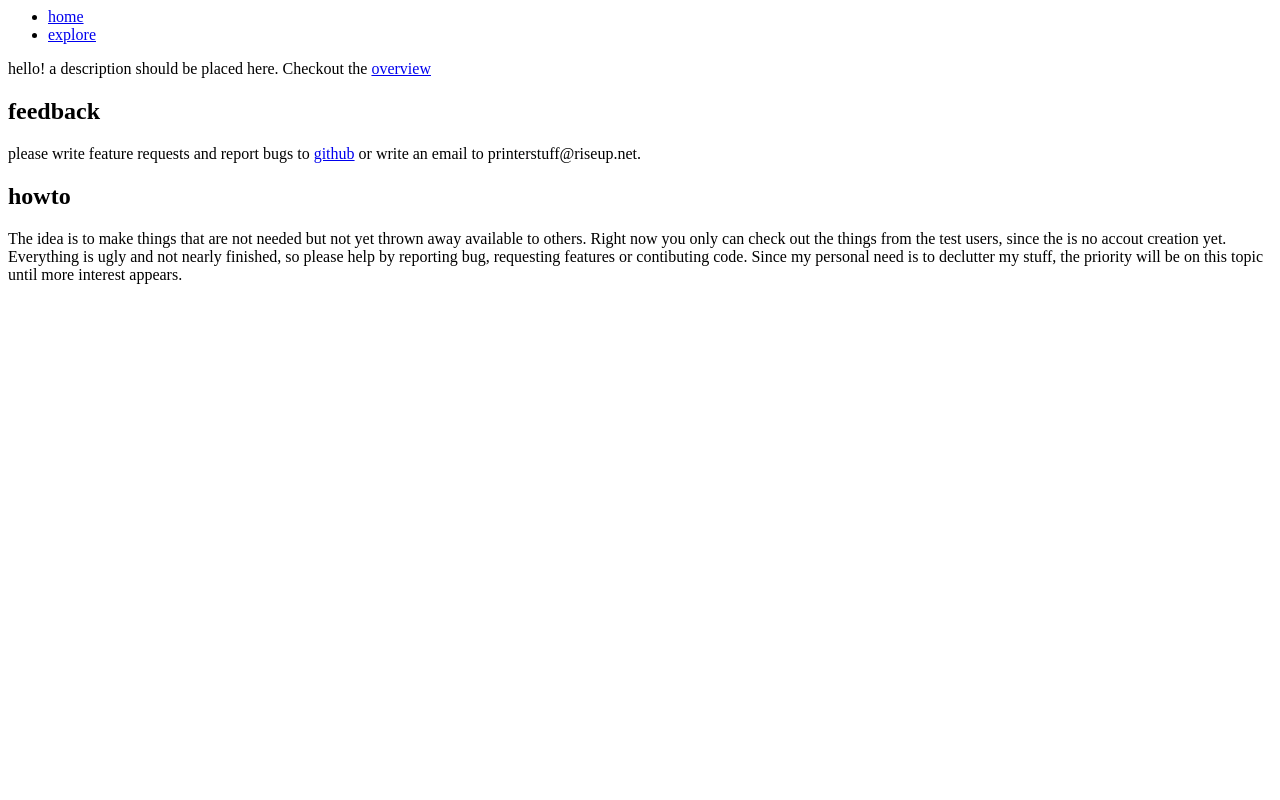
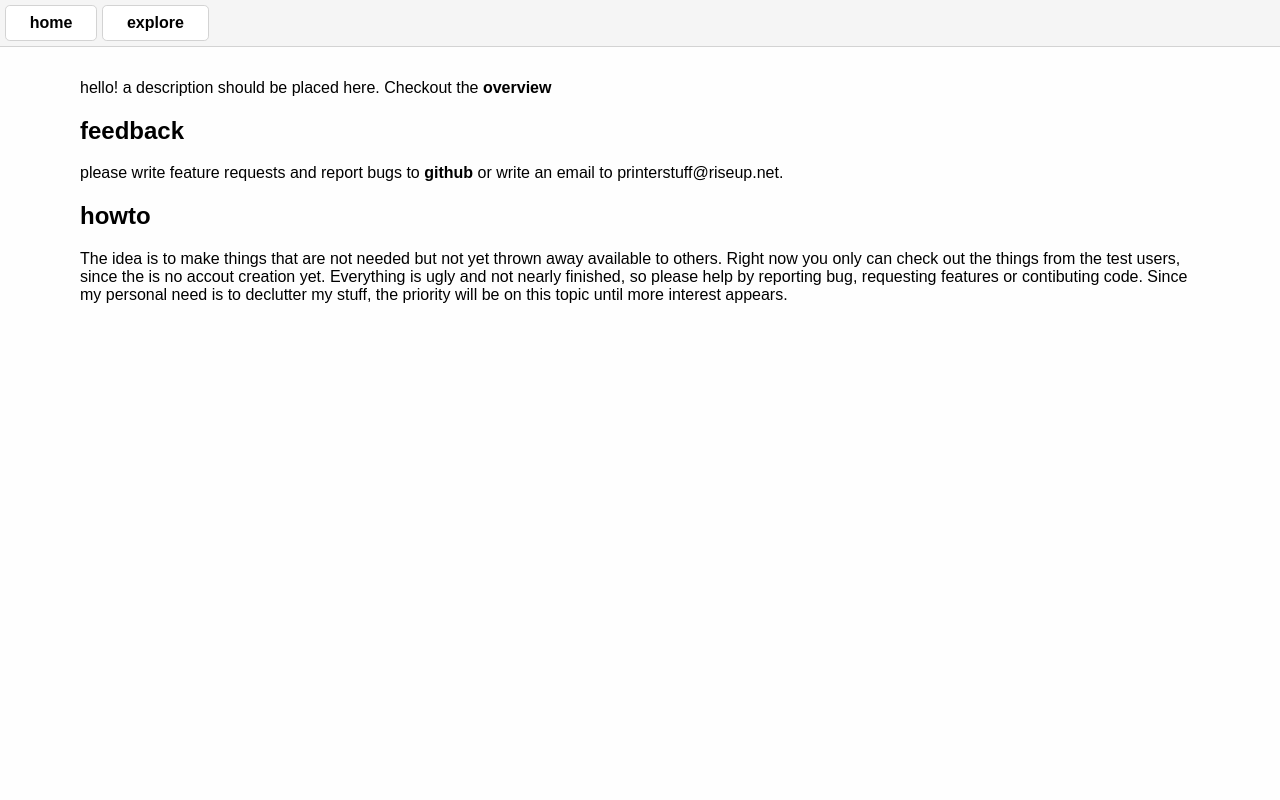
Before and after one commit to 3DprinterStuff/RessouceSharing, a Flask app: page / in a window 1280 px wide. Run offline with Flask 2, Linux system fonts and the light colour scheme.

Commit message:
insert the style css

```diff
--- a/templates/basic.html
+++ b/templates/basic.html
@@ -1,6 +1,94 @@
 <html>
  <head>
   <style>
+
+/*stylesheet*/
+
+body {
+  font-family: sans-serif;
+  margin: 0em;
+  background: #fefefe;
+}
+
+a {
+  text-decoration: none;
+  font-weight: bold;
+  color: black;
+}
+
+a:hover {
+  color: darkblue;
+}
+
+ul {
+  padding: 0em;
+}
+
+input {
+  margin: 0em 1em 0em 0em;
+}
+
+div#menu {
+  background: whitesmoke;
+    border-bottom: 1px solid lightgray;
+}
+
+div#menu ul {
+  padding: 0.3em;
+  margin: 0em 1em 0em 0em;
+}
+
+div#menu ul a {
+  padding: 1em;
+}
+
+div#menu ul li:hover {
+  border: 1px solid darkblue;
+  box-shadow: 3px 0px 0px inset darkblue;
+}
+
+div#menu ul li {
+  display: inline-block;
+  background: white;
+  padding: 0.5em;
+  border: 1px solid lightgray;
+  border-radius: 0.3em;
+}
+
+div#content {
+  color: black;
+  margin: 2em 5em ;
+}
+
+div#content pre {
+  border: 1px solid #8b000073;
+  background: #ffecefd1;
+  color: darkred;
+  padding: 1em;
+}
+
+div#content ul li, div#content div {
+  list-style: none;
+  padding: 0.3em;
+  border: 1px solid lightgrey;
+  margin: 0.3em 0em;
+  background: whitesmoke;
+}
+
+div#content ul li li {
+  background: #fefefe;
+}
+
+div#content ul li:hover, div#content div:hover {
+  background: #0303d126;
+}
+
+@media (max-device-width:500px) {
+  div#content {
+    margin: 0em 1em;
+  }
+}
+
   </style>
   <script>
   </script>
```
